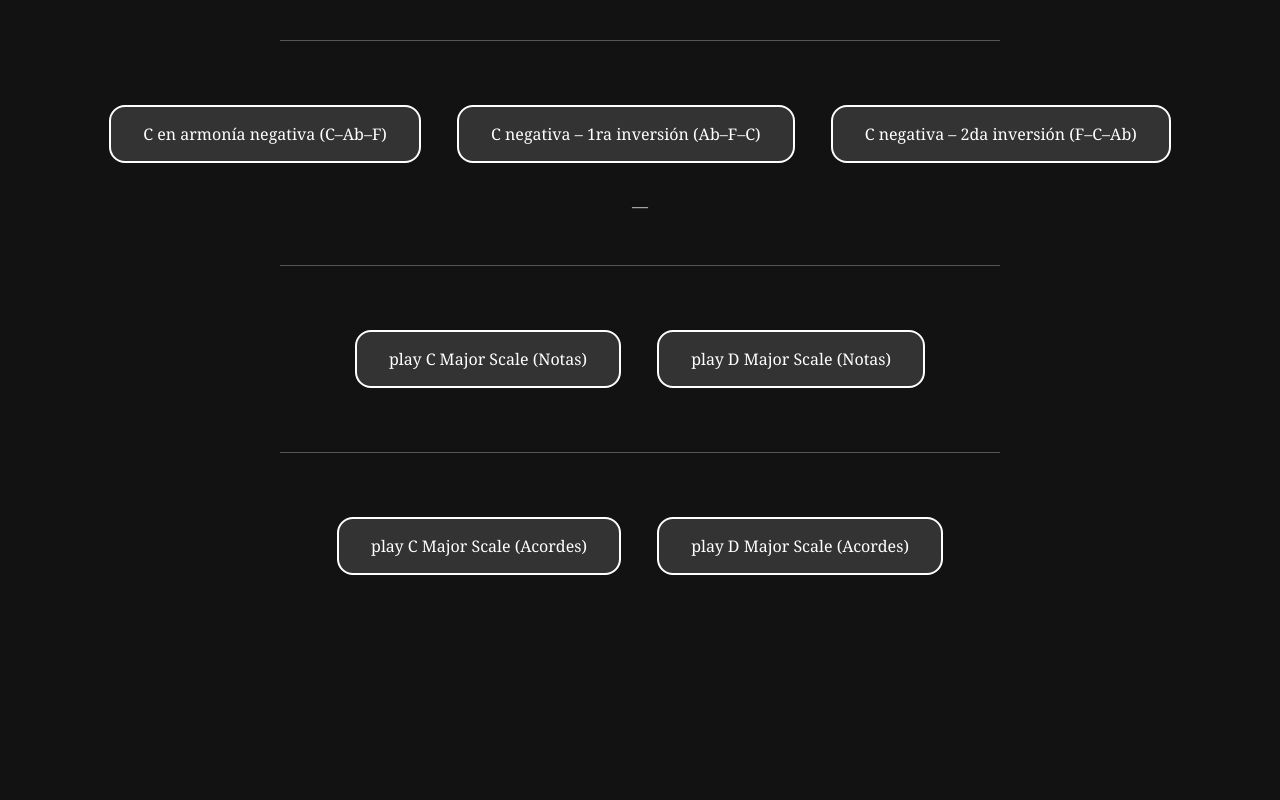
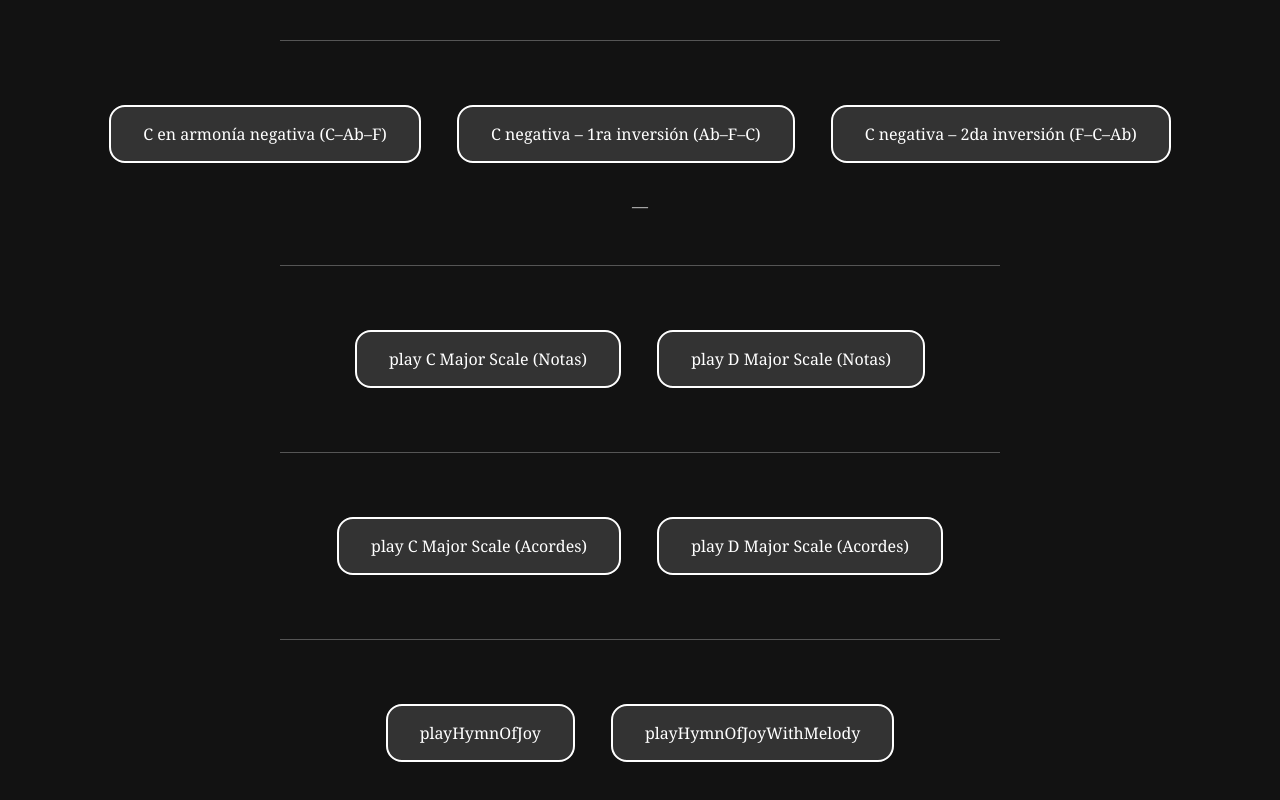
Before and after one commit to vyk2rr/sonido-en-javascript, a plain HTML site: page index.html in a window 1280 px wide. Shown: the part 539-1339 px from the top of the page. Before the commit the page ends 1170 px from the top, so only its background shows below. Drawn offline with Linux system fonts and the light colour scheme.

Commit message:
Adds the hymn of joy melody

```diff
--- a/index.html
+++ b/index.html
@@ -76,7 +76,9 @@
   <div class="key" onclick="playCScaleChords()">play C Major Scale (Acordes)</div>
   <div class="key" onclick="playDScaleChords()">play D Major Scale (Acordes)</div>
 
-
+  <hr >
+  <div class="key" onclick="playHymnOfJoy()">playHymnOfJoy</div>
+  <div class="key" onclick="playHymnOfJoyWithMelody()">playHymnOfJoyWithMelody</div>
 
 
   <script>
@@ -291,6 +293,93 @@
       playChordSequence(sequence);
       document.getElementById('poetryBox').textContent = 'Escala mayor de C en acordes CEG DFA EGB FAC GBD ACE BDF CEG';
     }
+
+    function playHymnOfJoy() {
+      const sequence = [
+        { notes: ['C4', 'E4', 'G4'], duration: 0.5 }, // C – acompaña E
+        { notes: ['C4', 'E4', 'G4'], duration: 0.5 }, // C
+        { notes: ['F4', 'A4', 'C5'], duration: 0.5 }, // F – acompaña F
+        { notes: ['G4', 'B4', 'D5'], duration: 0.5 }, // G – acompaña G
+
+        { notes: ['G4', 'B4', 'D5'], duration: 0.5 }, // G
+        { notes: ['F4', 'A4', 'C5'], duration: 0.5 }, // F
+        { notes: ['C4', 'E4', 'G4'], duration: 0.5 }, // C
+        { notes: ['D4', 'F4', 'A4'], duration: 0.5 }, // Dm
+
+        { notes: ['C4', 'E4', 'G4'], duration: 0.5 }, // C
+        { notes: ['C4', 'E4', 'G4'], duration: 0.5 }, // C
+        { notes: ['D4', 'F4', 'A4'], duration: 0.5 }, // Dm
+        { notes: ['C4', 'E4', 'G4'], duration: 0.5 }, // C
+
+        { notes: ['C4', 'E4', 'G4'], duration: 0.5 }, // C
+        { notes: ['D4', 'F4', 'A4'], duration: 0.5 }, // Dm
+      ];
+
+      playChordSequence(sequence);
+      document.getElementById('poetryBox').textContent = 'Himno a la Alegría – versión armónica simple';
+    }
+
+    function playHymnOfJoyWithMelody() {
+      const audioCtx = new (window.AudioContext || window.webkitAudioContext)();
+      let currentTime = audioCtx.currentTime;
+
+      const melody = [
+        'E5', 'E5', 'F5', 'G5',  // E E F G
+        'G5', 'F5', 'E5', 'D5',  // G F E D
+        'C5', 'C5', 'D5', 'E5',  // C C D E
+        'E5', 'D5', 'D5'         // E D D
+      ];
+
+      const chords = [
+        ['C4', 'E4', 'G4'],
+        ['C4', 'E4', 'G4'],
+        ['F4', 'A4', 'C5'],
+        ['G4', 'B4', 'D5'],
+
+        ['G4', 'B4', 'D5'],
+        ['F4', 'A4', 'C5'],
+        ['C4', 'E4', 'G4'],
+        ['D4', 'F4', 'A4'],
+
+        ['C4', 'E4', 'G4'],
+        ['C4', 'E4', 'G4'],
+        ['D4', 'F4', 'A4'],
+        ['C4', 'E4', 'G4'],
+
+        ['C4', 'E4', 'G4'],
+        ['D4', 'F4', 'A4'],
+      ];
+
+      // Recorrer melodía y acordes al mismo tiempo
+      for (let i = 0; i < melody.length; i++) {
+        const noteFreq = noteToFrequency(melody[i]);
+
+        const melodyOsc = audioCtx.createOscillator();
+        melodyOsc.type = 'sine';
+        melodyOsc.frequency.setValueAtTime(noteFreq, currentTime);
+        melodyOsc.connect(audioCtx.destination);
+        melodyOsc.start(currentTime);
+        melodyOsc.stop(currentTime + 0.45);
+
+        // reproducir acorde si existe (evita error en mismatch)
+        if (chords[i]) {
+          chords[i].forEach(note => {
+            const chordFreq = noteToFrequency(note);
+            const osc = audioCtx.createOscillator();
+            osc.type = 'triangle';
+            osc.frequency.setValueAtTime(chordFreq, currentTime);
+            osc.connect(audioCtx.destination);
+            osc.start(currentTime);
+            osc.stop(currentTime + 0.45);
+          });
+        }
+
+        currentTime += 0.5;
+      }
+
+      document.getElementById('poetryBox').textContent = '🎶 Himno a la Alegría (Melodía + Armonía)';
+    }
+
   </script>
 
 </body>
```
